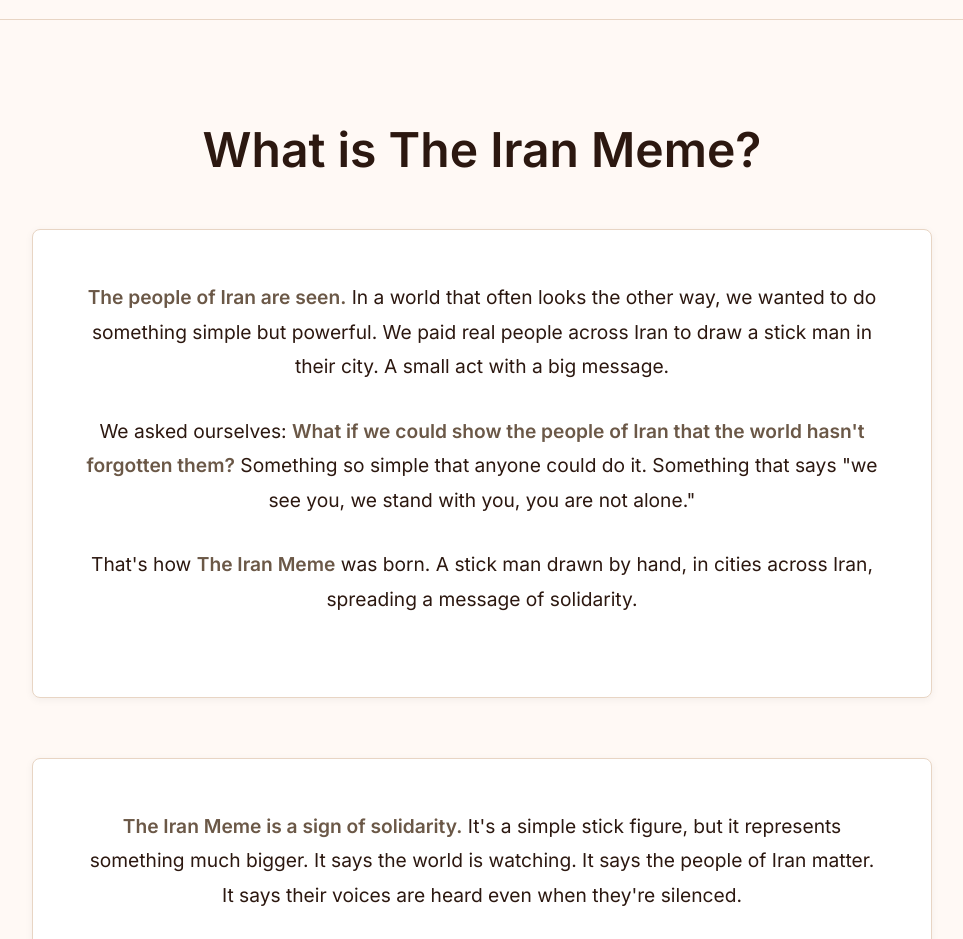
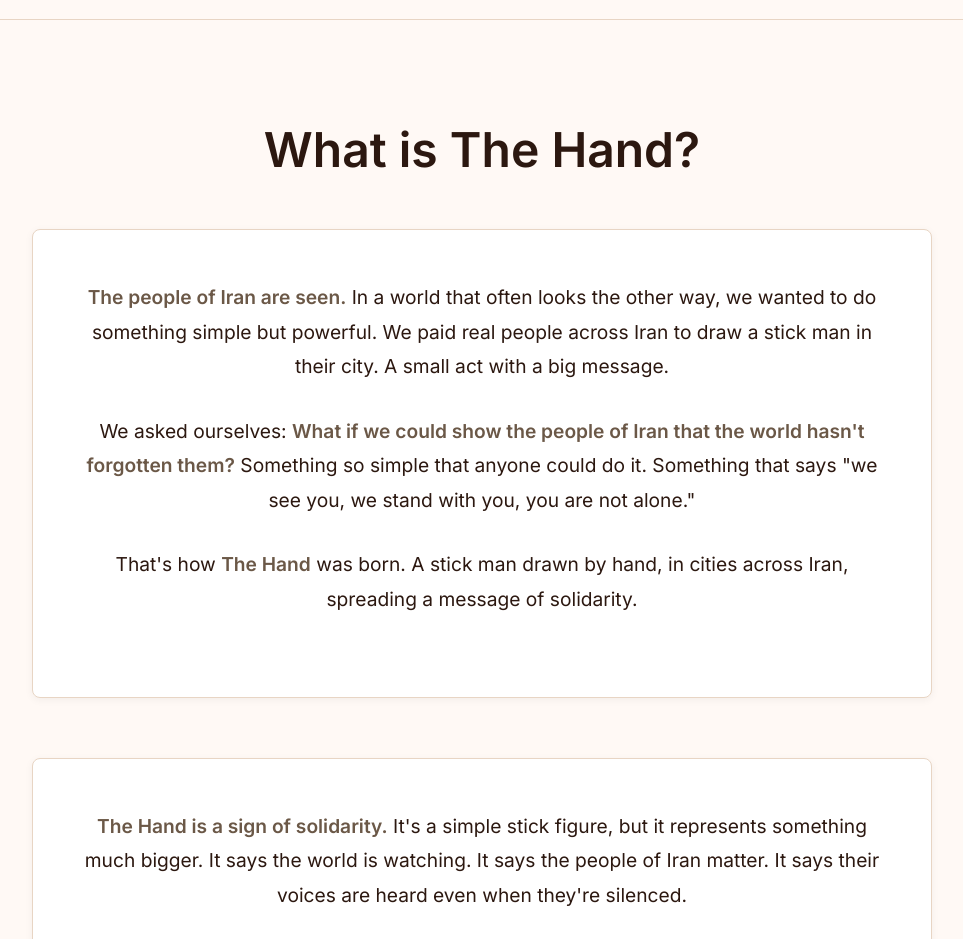
Before and after one commit to anatolyyakovenkos/testing-monad-and-solana-fork, a plain HTML site: page index.html in a window 1280 px wide. Shown: the part 780-1719 px from the top of the page, without its empty margins (158-1121 px from the left). Drawn offline with Linux system fonts and the light colour scheme.

Commit message:
rename The Iran Meme to The Hand
Co-Authored-By: Claude Opus 4.6 (1M context) <noreply@anthropic.com>

```diff
--- a/index.html
+++ b/index.html
@@ -3,7 +3,7 @@
 <head>
     <meta charset="UTF-8">
     <meta name="viewport" content="width=device-width, initial-scale=1.0">
-    <title>The Iran Meme</title>
+    <title>The Hand</title>
     <link rel="icon" type="image/x-icon" href="themainlogo.png">
     <style>
         @import url('https://fonts.googleapis.com/css2?family=Inter:wght@400;500;600;700&display=swap');
@@ -575,7 +575,7 @@
     <div class="modal" id="whitepaperModal">
         <div class="modal-content">
             <span class="modal-close" onclick="closeWhitepaperModal()">&times;</span>
-            <h2 class="modal-title">The Iran Meme Manifesto</h2>
+            <h2 class="modal-title">The Hand Manifesto</h2>
 
             <div class="modal-section">
                 <p>
@@ -583,7 +583,7 @@
                 </p>
 
                 <p>
-                    <strong>The Iran Meme is our answer.</strong> A stick man, drawn by hand, in cities across Iran. It's intentionally simple. It doesn't need to be art. It just needs to carry the message: the world sees you.
+                    <strong>The Hand is our answer.</strong> A stick man, drawn by hand, in cities across Iran. It's intentionally simple. It doesn't need to be art. It just needs to carry the message: the world sees you.
                 </p>
 
                 <p>
@@ -603,7 +603,7 @@
 
     <div class="hero-image">
         <div class="hero-overlay">
-            <h1 class="hero-title">The Iran Meme</h1>
+            <h1 class="hero-title">The Hand</h1>
             <p class="hero-subtitle">We paid people to draw a stick man across Iran. The world sees them. Help us spread it further.</p>
             <div class="scroll-indicator">
                 <div class="scroll-arrow"></div>
@@ -612,7 +612,7 @@
     </div>
 
     <div class="content-section">
-        <h2 class="section-title">What is The Iran Meme?</h2>
+        <h2 class="section-title">What is The Hand?</h2>
 
         <div class="manifesto-box">
             <p class="manifesto-text">
@@ -622,13 +622,13 @@
                 We asked ourselves: <strong>What if we could show the people of Iran that the world hasn't forgotten them?</strong> Something so simple that anyone could do it. Something that says "we see you, we stand with you, you are not alone."
             </p>
             <p class="manifesto-text">
-                That's how <strong>The Iran Meme</strong> was born. A stick man drawn by hand, in cities across Iran, spreading a message of solidarity.
+                That's how <strong>The Hand</strong> was born. A stick man drawn by hand, in cities across Iran, spreading a message of solidarity.
             </p>
         </div>
 
         <div class="manifesto-box">
             <p class="manifesto-text">
-                <strong>The Iran Meme is a sign of solidarity.</strong> It's a simple stick figure, but it represents something much bigger. It says the world is watching. It says the people of Iran matter. It says their voices are heard even when they're silenced.
+                <strong>The Hand is a sign of solidarity.</strong> It's a simple stick figure, but it represents something much bigger. It says the world is watching. It says the people of Iran matter. It says their voices are heard even when they're silenced.
             </p>
             <p class="manifesto-text">
                 We paid real people in cities across Iran to draw the stick man in their neighborhoods. Not because it's art, but because <strong>it's a message</strong>. Each drawing is unique. Each carries the courage of the person who made it. Each is proof that even the simplest gesture can echo across the world.
@@ -640,13 +640,13 @@
 
         <div class="manifesto-box">
             <p class="manifesto-text">
-                The Iran Meme isn't about politics. It's about people. <strong>It's about showing that a simple drawing can carry a powerful message. That solidarity doesn't need to be complicated. That the world sees Iran.</strong>
+                The Hand isn't about politics. It's about people. <strong>It's about showing that a simple drawing can carry a powerful message. That solidarity doesn't need to be complicated. That the world sees Iran.</strong>
             </p>
             <p class="manifesto-text">
                 So when you see the stick man, remember: this was drawn by a real person, in a real city, with a real message. <strong>The world sees Iran. Help us spread it further.</strong>
             </p>
             <p class="manifesto-text" style="font-size: 1.6rem; color: #FF6B6B;">
-                <strong>The Iran Meme -- because the world sees you. 💙</strong>
+                <strong>The Hand -- because the world sees you. 💙</strong>
             </p>
         </div>
     </div>
@@ -727,14 +727,14 @@
     </div>
 
     <div class="gallery-section">
-        <h2 class="section-title">The Iran Meme Gallery ✨</h2>
+        <h2 class="section-title">The Hand Gallery ✨</h2>
         <p style="font-family: 'Caveat', cursive; font-size: 2rem; text-align: center; margin-bottom: 60px; color: #FF6B6B;">
             Help us spread the stick man across Iran -- the world is watching!
         </p>
     </div>
 
     <div class="footer-section">
-        <h3 class="footer-title">The Iran Meme Is Just The Beginning 💙</h3>
+        <h3 class="footer-title">The Hand Is Just The Beginning 💙</h3>
         <p class="footer-text">
             This project isn't about one drawing. It's about people. It's about proving that the world sees Iran and its people.
             Every person we paid, every stick man that was drawn, every chalk mark on a wall --
```
